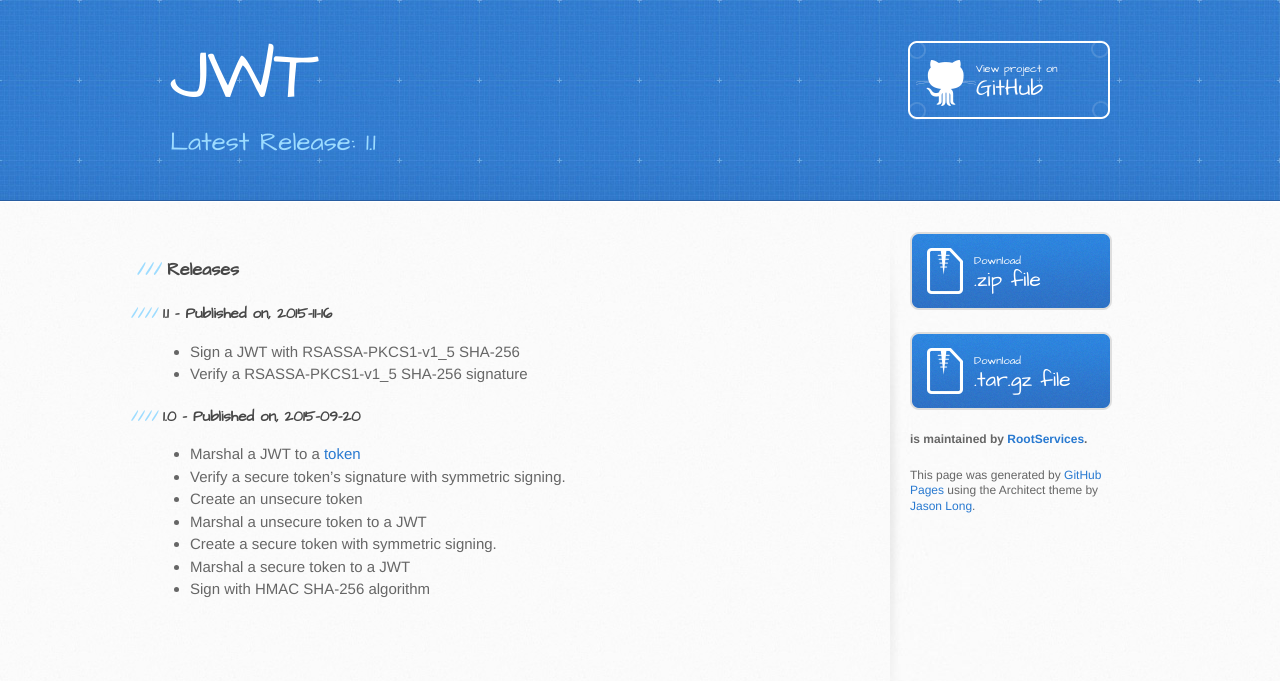
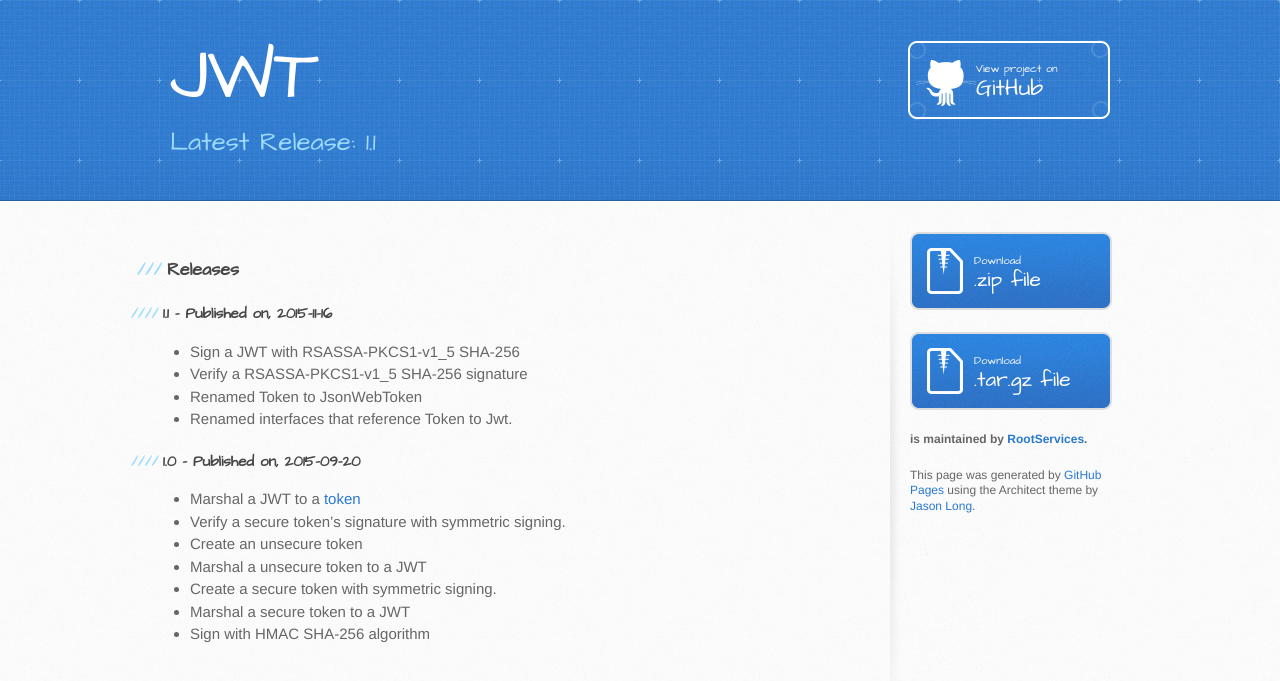
Before and after one commit to tokensmith/jwt, a Jekyll site: the page built from _posts/2015-11-15-Releases.md, in a window 1280 px wide. Shown: the top 681 px of the page. Built offline with Jekyll 4.4.1, drawn with Linux system fonts in a browser that asks for light colours.

Commit message:
gh-pages-1.1: Token rename to JWT

```diff
--- a/_posts/2015-11-15-Releases.md
+++ b/_posts/2015-11-15-Releases.md
@@ -9,6 +9,8 @@ date: 2015-11-15 11:59:54
 #### 1.1 - Published on, 2015-11-16 ####
  - Sign a JWT with RSASSA-PKCS1-v1_5 SHA-256
  - Verify a RSASSA-PKCS1-v1_5 SHA-256 signature
+ - Renamed Token to JsonWebToken
+ - Renamed interfaces that reference Token to Jwt.
 
 #### 1.0 - Published on, 2015-09-20 ####
  - Marshal a JWT to a [token](https://github.com/RootServices/jwt/blob/development/src/main/java/org/rootservices/jwt/entity/jwt/Token.java)
```
